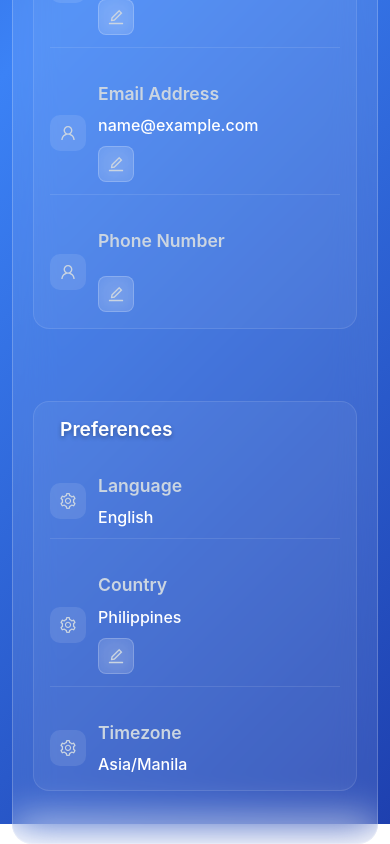
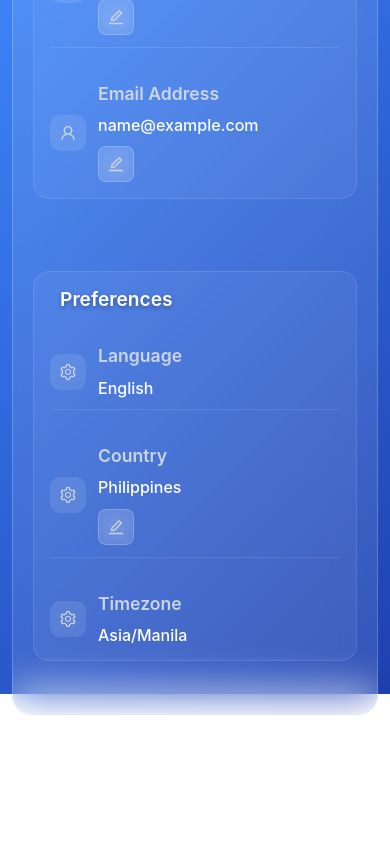
Before and after one commit to Blyn04/gamenation, a React (Create React App) app: page /account-settings in a window 390 px wide. Shown: the part 1058-1902 px from the top of the page. After the commit the page ends 1772 px from the top, so only its background shows below. Built offline with nearby package versions, Linux system fonts and the light colour scheme; sample sign-in values are in the browser's storage.

Commit message:
REMOVED PHONE NUMBER

```diff
--- a/src/components/AccountSetting.js
+++ b/src/components/AccountSetting.js
@@ -12,7 +12,6 @@ const AccountSetting = () => {
     name: '',
     username: '',
     email: '',
-    phone: '',
     language: 'English',
     country: 'Philippines',
     timezone: 'Asia/Manila'
@@ -22,7 +21,6 @@ const AccountSetting = () => {
     name: false,
     username: false,
     email: false,
-    phone: false,
     country: false
   });
 
@@ -30,7 +28,6 @@ const AccountSetting = () => {
     name: profileData.name,
     username: profileData.username,
     email: profileData.email,
-    phone: profileData.phone,
     country: profileData.country
   });
 
@@ -44,7 +41,6 @@ const AccountSetting = () => {
         name: user.name || user.username || '',
         username: user.username || '',
         email: user.email || '',
-        phone: user.phone || '',
         language: user.language || 'English',
         country: user.country || 'Philippines',
         timezone: user.timezone || 'Asia/Manila'
@@ -53,7 +49,6 @@ const AccountSetting = () => {
         name: user.name || user.username || '',
         username: user.username || '',
         email: user.email || '',
-        phone: user.phone || '',
         country: user.country || 'Philippines'
       });
     }
@@ -210,7 +205,6 @@ const AccountSetting = () => {
                   {renderProfileField('Full Name', 'name', profileData.name, <UserOutlined />)}
                   {renderProfileField('Username', 'username', profileData.username, <UserOutlined />)}
                   {renderProfileField('Email Address', 'email', profileData.email, <UserOutlined />)}
-                  {renderProfileField('Phone Number', 'phone', profileData.phone, <UserOutlined />)}
                 </div>
               </div>
 
```
